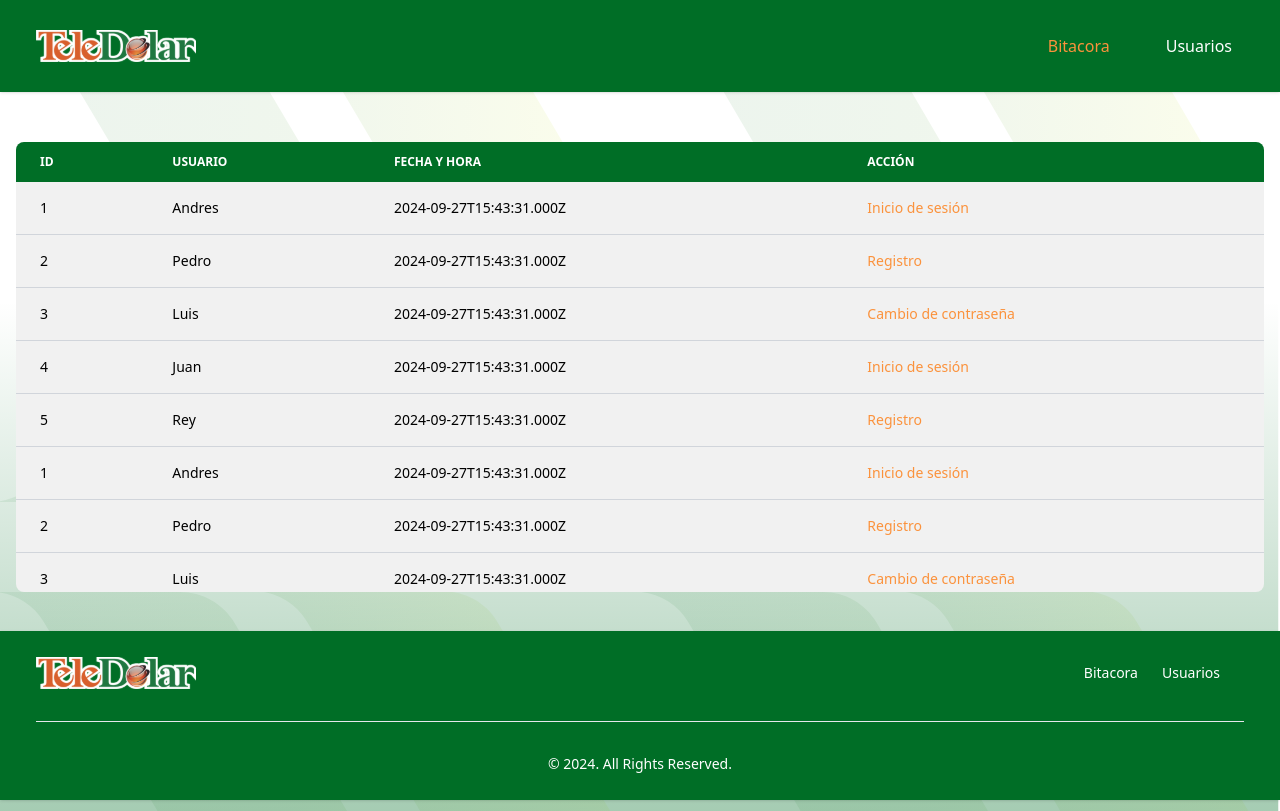
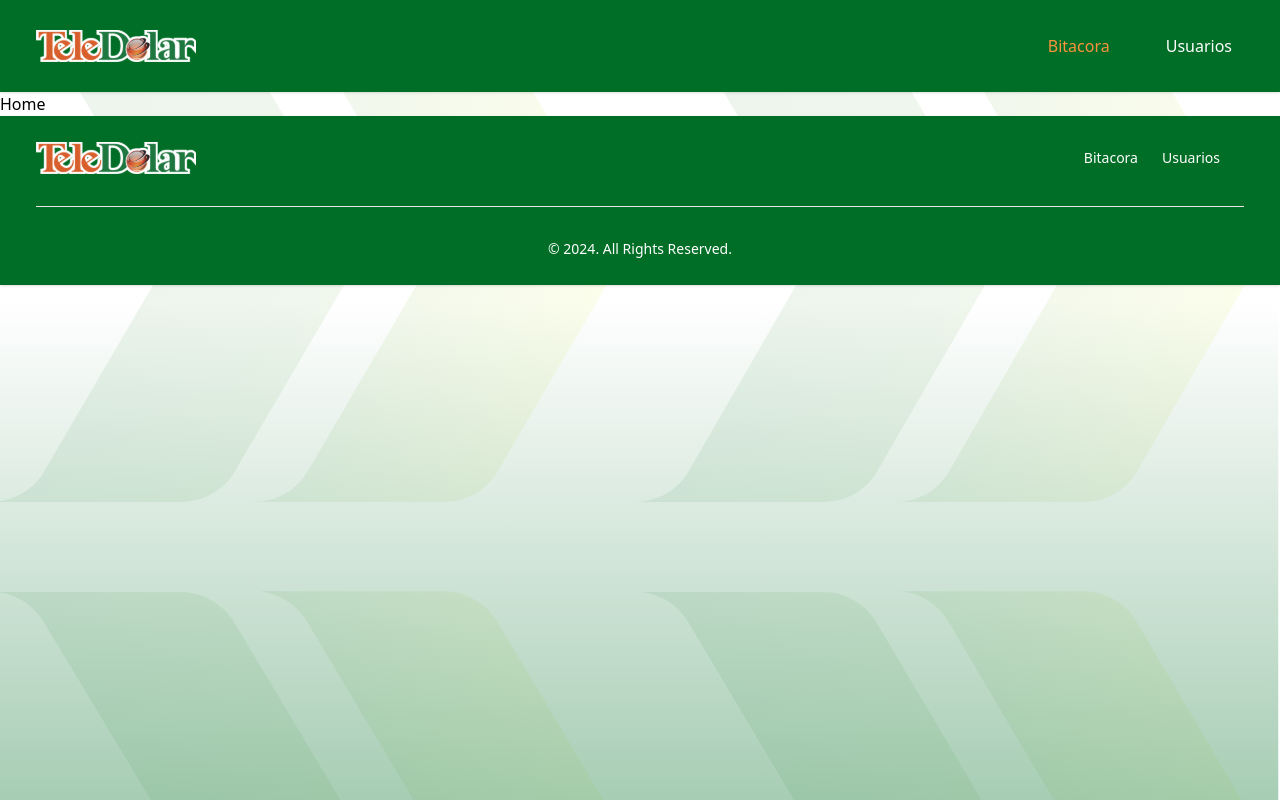
Before and after one commit to ACordoba15/Backoffice, a React (Vite) app: page / in a window 1280 px wide. Built offline with nearby package versions, Linux system fonts and the light colour scheme.

Commit message:
Se agregan las rutas

```diff
--- a/package.json
+++ b/package.json
@@ -12,8 +12,10 @@
   "dependencies": {
     "@headlessui/react": "^2.1.8",
     "@heroicons/react": "^1.0.6",
+    "@types/react-router-dom": "^5.3.3",
     "react": "^18.3.1",
-    "react-dom": "^18.3.1"
+    "react-dom": "^18.3.1",
+    "react-router-dom": "^6.26.2"
   },
   "devDependencies": {
     "@eslint/js": "^9.9.0",
--- a/src/main.tsx
+++ b/src/main.tsx
@@ -1,17 +1,43 @@
 import { StrictMode } from 'react'
 import { createRoot } from 'react-dom/client'
-import './index.css'
+
 import { Navbar } from './components/Navbar/Navbar'
 import { Footer } from './components/Footer/Footer'
 import { Table } from './components/Table/Table'
 
+import { createBrowserRouter, RouterProvider } from 'react-router-dom'
+
+import { Home } from './pages/Home'
+
+import './index.css'
+import { Record } from './pages/Record'
+import { User } from './pages/User'
+
+// Rutas
+const router = createBrowserRouter([
+    {
+        path: '/',
+        element: <Home/>,
+        errorElement: <div>404 Not Found</div>
+    },
+    {
+        path: '/Records',
+        element: <Record/>,
+        errorElement: <div>404 Not Found</div>
+    },
+    {
+        path: '/Users',
+        element: <User/>,
+        errorElement: <div>404 Not Found</div>
+    }
+]);
 
 createRoot(document.getElementById('root')!).render(
-  <StrictMode>
-    <div className='main-container'>
-      <Navbar/>
-      <Table/>
-      <Footer/>
-    </div>
-  </StrictMode>,
+    <StrictMode>
+        <div className='main-container'>
+            <Navbar />
+            <RouterProvider router={router} />
+            <Footer />
+        </div>
+    </StrictMode>,
 )
--- /dev/null
+++ b/src/pages/Home.tsx
@@ -0,0 +1,5 @@
+export const Home = () => {
+    return (
+        <div>Home</div>
+    )
+}
--- /dev/null
+++ b/src/pages/Record.tsx
@@ -0,0 +1,7 @@
+import { Table } from "../components/Table/Table"
+
+export const Record = () => {
+    return (
+        <div><Table /></div>
+    )
+}
--- /dev/null
+++ b/src/pages/User.tsx
@@ -0,0 +1,5 @@
+export const User = () => {
+    return (
+        <div>Users</div>
+    )
+}
```
Also changed, not shown: src/components/Table/Table.css (+4 -5 lines), 1 other file (tests, documents, lock files or other folders).
